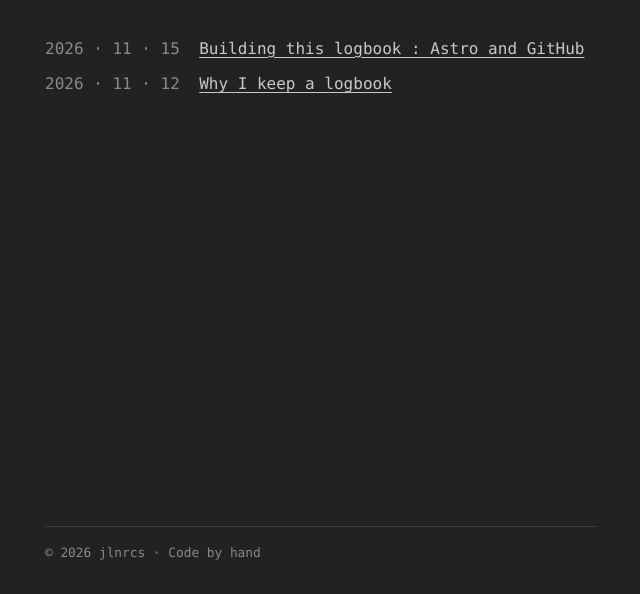
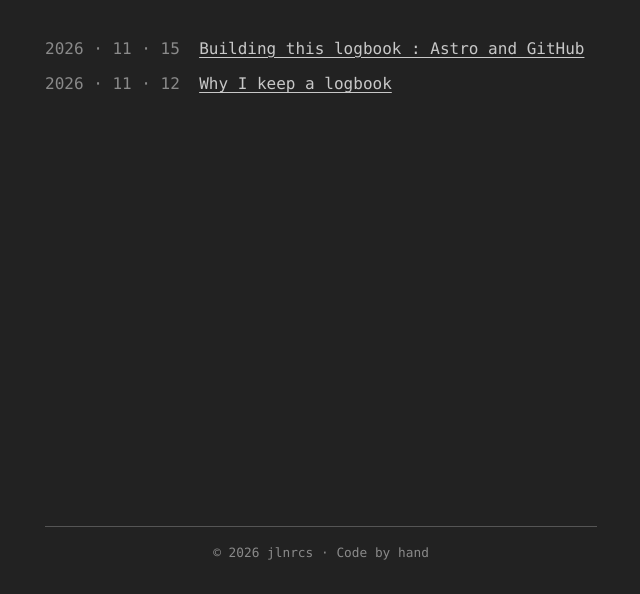
Before and after one commit to jlnrcs/jlnrcs.github.io, an Astro site: page / in a window 1280 px wide. Shown: the part 206-800 px from the top of the page, without its empty margins (319-959 px from the left). Built offline with nearby package versions, Linux system fonts and the light colour scheme; Astro itself is replaced by a stand-in of ours.

Commit message:
Fix navigation layout and footer

```diff
--- a/src/styles/global.css
+++ b/src/styles/global.css
@@ -4,7 +4,7 @@
   --text: #c8c8c8;
   --heading: #ffffff;
   --muted: #8a8a8a;
-  --line: #3d3d3d;
+  --line: #555555;
 }
 
 body {
@@ -148,4 +148,5 @@ footer hr {
 
 footer p {
   margin: 0;
+  text-align: center;
 }
```
